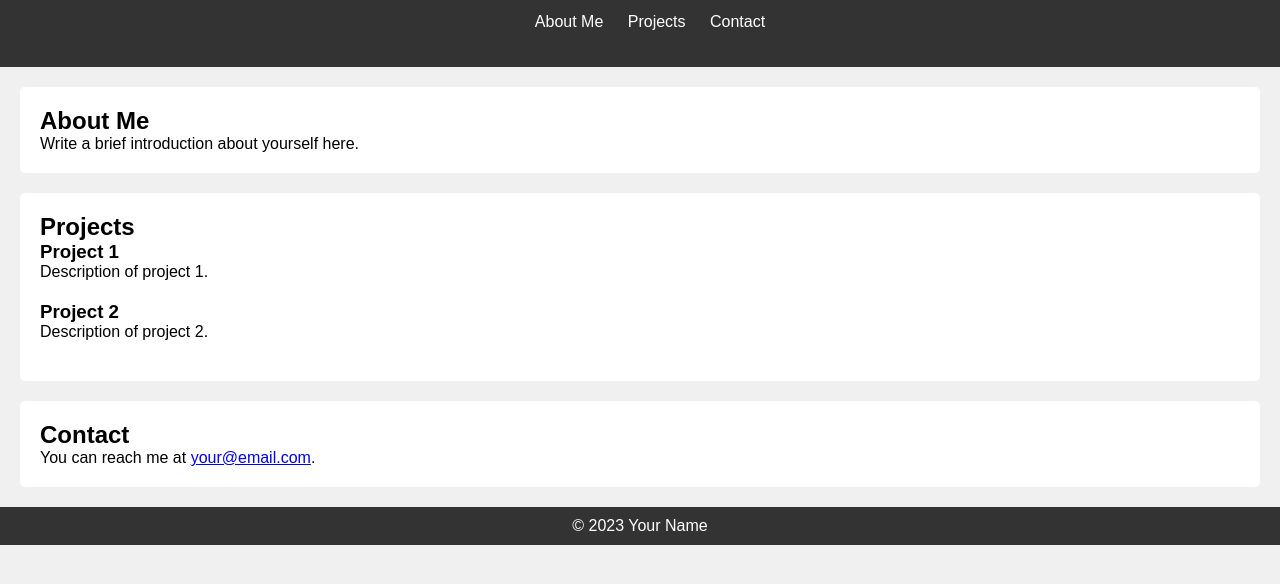
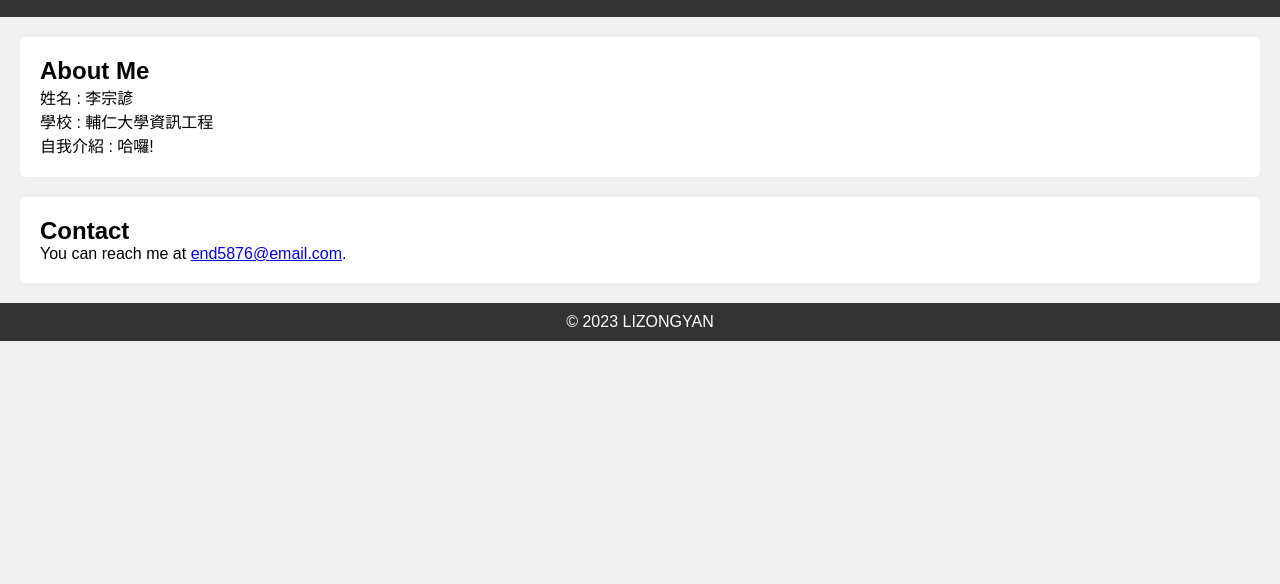
Before and after one commit to END5876/END5876.github.io, a plain HTML site: page index.html in a window 1280 px wide. Shown: the part 60-644 px from the top of the page. Drawn offline with Linux system fonts and the light colour scheme.

Commit message:
Update index.html

```diff
--- a/index.html
+++ b/index.html
@@ -9,39 +9,23 @@
 <body>
     <header>
         <h1>Welcome to My Personal Page</h1>
-        <nav>
-            <ul>
-                <li><a href="#about">About Me</a></li>
-                <li><a href="#projects">Projects</a></li>
-                <li><a href="#contact">Contact</a></li>
-            </ul>
-        </nav>
     </header>
 
     <section id="about">
         <h2>About Me</h2>
-        <p>Write a brief introduction about yourself here.</p>
+        <p>姓名 : 李宗諺</p>
+        <p>學校 : 輔仁大學資訊工程</p>
+        <p>自我介紹 : 哈囉!</p>
     </section>
 
-    <section id="projects">
-        <h2>Projects</h2>
-        <div class="project">
-            <h3>Project 1</h3>
-            <p>Description of project 1.</p>
-        </div>
-        <div class="project">
-            <h3>Project 2</h3>
-            <p>Description of project 2.</p>
-        </div>
-    </section>
 
     <section id="contact">
         <h2>Contact</h2>
-        <p>You can reach me at <a href="mailto:your@email.com">your@email.com</a>.</p>
+        <p>You can reach me at <a href="mailto:end5876@email.com">end5876@email.com</a>.</p>
     </section>
 
     <footer>
-        <p>&copy; 2023 Your Name</p>
+        <p>&copy; 2023 LIZONGYAN</p>
     </footer>
 </body>
 </html>
```
